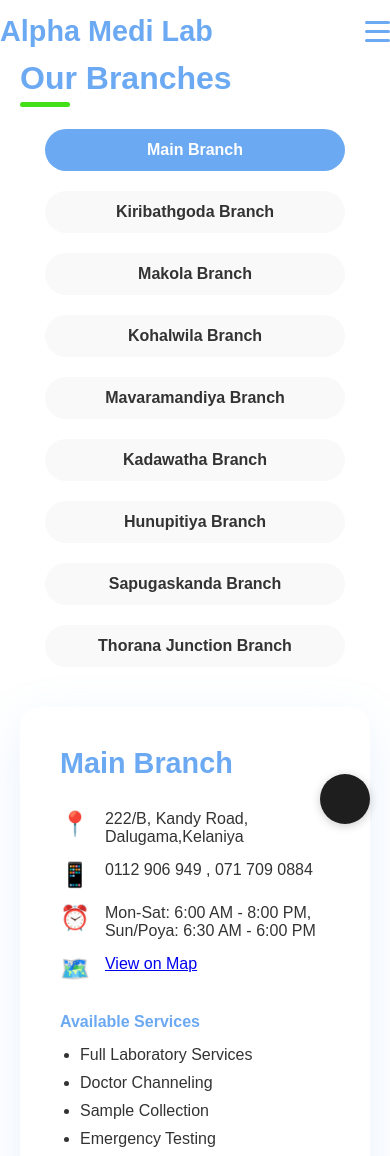
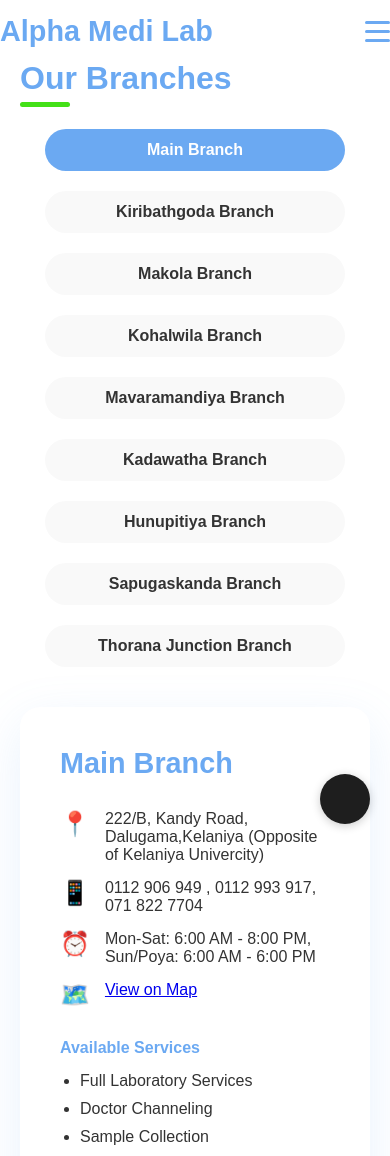
Before and after one commit to tiran-infoxty/alpha-medi-lab, a Next.js app: page /branches in a window 390 px wide. Shown: the top 1156 px of the page. Built offline with nearby package versions, Linux system fonts and the light colour scheme.

Commit message:
update branch information with new addresses, phone numbers, and hours

```diff
--- a/components/Branches.tsx
+++ b/components/Branches.tsx
@@ -33,9 +33,10 @@
   const branches: BranchesData = {
     main: {
       name: "Main Branch",
-      address: "222/B, Kandy Road, Dalugama,Kelaniya",
-      phone: "0112 906 949 , 071 709 0884",
-      hours: "Mon-Sat: 6:00 AM - 8:00 PM, Sun/Poya: 6:30 AM - 6:00 PM",
+      address:
+        "222/B, Kandy Road, Dalugama,Kelaniya (Opposite of Kelaniya Univercity) ",
+      phone: "0112 906 949 , 0112 993 917, 071 822 7704",
+      hours: "Mon-Sat: 6:00 AM - 8:00 PM, Sun/Poya: 6:00 AM - 6:00 PM",
       services: [
         "Full Laboratory Services",
         "Doctor Channeling",
@@ -48,72 +49,75 @@
     },
     north: {
       name: "Kiribathgoda Branch",
-      address: "Kiribathgoda",
+      address:
+        "Sudarshanarama Rd, Kiribathgoda (Near Kiribathgoda Base Hospital)",
       phone: "0112 984 661 , 071 960 7974",
-      hours: "Mon-Sat: 6:30 AM - 7:00 PM, Sun/Poya: 6:30 AM - 6:00 PM",
+      hours:
+        "Mon-Sat: 6:30 AM - 7:00 PM, Sun: 6:30 AM - 6:00 PM, Poya: 6:30 AM - 12 Noon",
       services: ["Sample Collection", "Dr Channeling", "OPD", "ECG"],
       image: "/api/placeholder/600/400",
       locationLink: "https://maps.app.goo.gl/AgBphZidxNrHTmd9A?g_st=ipc",
     },
     east: {
       name: "Makola Branch",
-      address: "Makola",
+      address: " Galpottha Junction, Makola South,Makola",
       phone: "0112 269 949",
-      hours: "Mon-Sat: 6:30 AM - 7:00 PM, Sun: 6:30 AM - 12 Noon",
+      hours: "Mon-Sat: 6:30 AM - 7:00 PM, Sun: 6:30 AM - 12 Noon, Poya:Closed",
       services: ["Sample Collection", "ECG"],
       image: "/api/placeholder/600/400",
       locationLink: "https://maps.app.goo.gl/U8c8rZAoJ4UUSLMr5?g_st=ipc",
     },
     kohalwila: {
       name: "Kohalwila Branch",
-      address: "Kohalwila",
+      address: " Koahalwila Rd, Ataheraliyagahamula,Kelaniya",
       phone: "0112 269 858",
-      hours: "Mon-Sat: 6:30 AM - 7:00 PM, Sun: 6:30 AM - 12 Noon",
+      hours: "Mon-Sat: 6:30 AM - 7:00 PM, Sun: 6:30 AM - 12 Noon, Poya:Closed",
       services: ["Sample Collection", "ECG"],
       image: "/api/placeholder/600/400",
       locationLink: "https://maps.app.goo.gl/qX325ZMtCAX84Ve7A?g_st=ipc",
     },
     Mvm: {
       name: "Mavaramandiya Branch",
-      address: "Kohalwila",
+      address: " Delgoda Rd,Mawaramandiya,Siyambalape",
       phone: "0112 927 837",
-      hours: "Mon-Sat: 6:30 AM - 7:00 PM, Sun: 6:30 AM - 12 Noon",
+      hours: "Mon-Sat: 6:30 AM - 7:00 PM, Sun: 6:30 AM - 12 Noon, Poya:Closed",
       services: ["Sample Collection", "ECG"],
       image: "/api/placeholder/600/400",
       locationLink: "https://maps.app.goo.gl/vkvMUnqYCWgq3DjN7",
     },
     Kadawatha: {
       name: "Kadawatha Branch",
-      address: "Kohalwila",
+      address:
+        "Ganemulla Rd, Ihalakaragahamuna,Kadawatha (Near Ekasath Mawatha)",
       phone: "0112 902 420",
-      hours: "Mon-Sat: 6:30 AM - 5:30 PM, Sun: 6:30 AM - 12 Noon",
+      hours: "Mon-Sat: 6:30 AM - 5:30 PM, Sun: 6:30 AM - 12 Noon, Poya:Closed",
       services: ["Sample Collection", "ECG"],
       image: "/api/placeholder/600/400",
       locationLink: "https://maps.app.goo.gl/oQS1LJjkTg666nqS6?g_st=ipc",
     },
     Hunupitiya: {
       name: "Hunupitiya Branch",
-      address: "Kohalwila",
+      address: " Temple Junction,Dalupitiya Rd,Hunupitiya ",
       phone: "0112 983 198",
-      hours: "Mon-Sat: 6:30 AM - 6:30 PM, Sun: 6:30 AM - 12 Noon",
+      hours: "Mon-Sat: 6:30 AM - 6:30 PM, Sun: 6:30 AM - 12 Noon, Poya:Closed",
       services: ["Sample Collection", "ECG"],
       image: "/api/placeholder/600/400",
       locationLink: "https://maps.app.goo.gl/DWCx64NiXZN6d2EC6?g_st=ipc",
     },
     Sapugaskanda: {
       name: "Sapugaskanda Branch",
-      address: "Sapugaskanda",
-      phone: "0112 927 837",
-      hours: "Mon-Sat: 6:30 AM - 7:00 PM, Sun: 6:30 AM - 12 Noon",
+      address: "Makola Rd, Sapugaskanda",
+      phone: "0113 682 681",
+      hours: "Mon-Sat: 6:30 AM - 7:00 PM, Sun: 6:30 AM - 12 Noon, Poya:Closed",
       services: ["Sample Collection", "ECG"],
       image: "/api/placeholder/600/400",
       locationLink: "https://maps.app.goo.gl/vkvMUnqYCWgq3DjN7",
     },
     ThoranaJunction: {
       name: "Thorana Junction Branch",
-      address: "Thorana Junction",
-      phone: "0112 902 420",
-      hours: "Mon-Sat: 6:30 AM - 5:30 PM, Sun: 6:30 AM - 12 Noon",
+      address: "Waragoda Rd,Thorana Junction, Kelaniya",
+      phone: "0112 908 261",
+      hours: "Mon-Sat: 6:30 AM - 5:30 PM, Sun: 6:30 AM - 12 Noon, Poya:Closed",
       services: ["Sample Collection", "ECG"],
       image: "/api/placeholder/600/400",
       locationLink: "https://maps.app.goo.gl/oQS1LJjkTg666nqS6?g_st=ipc",
```
